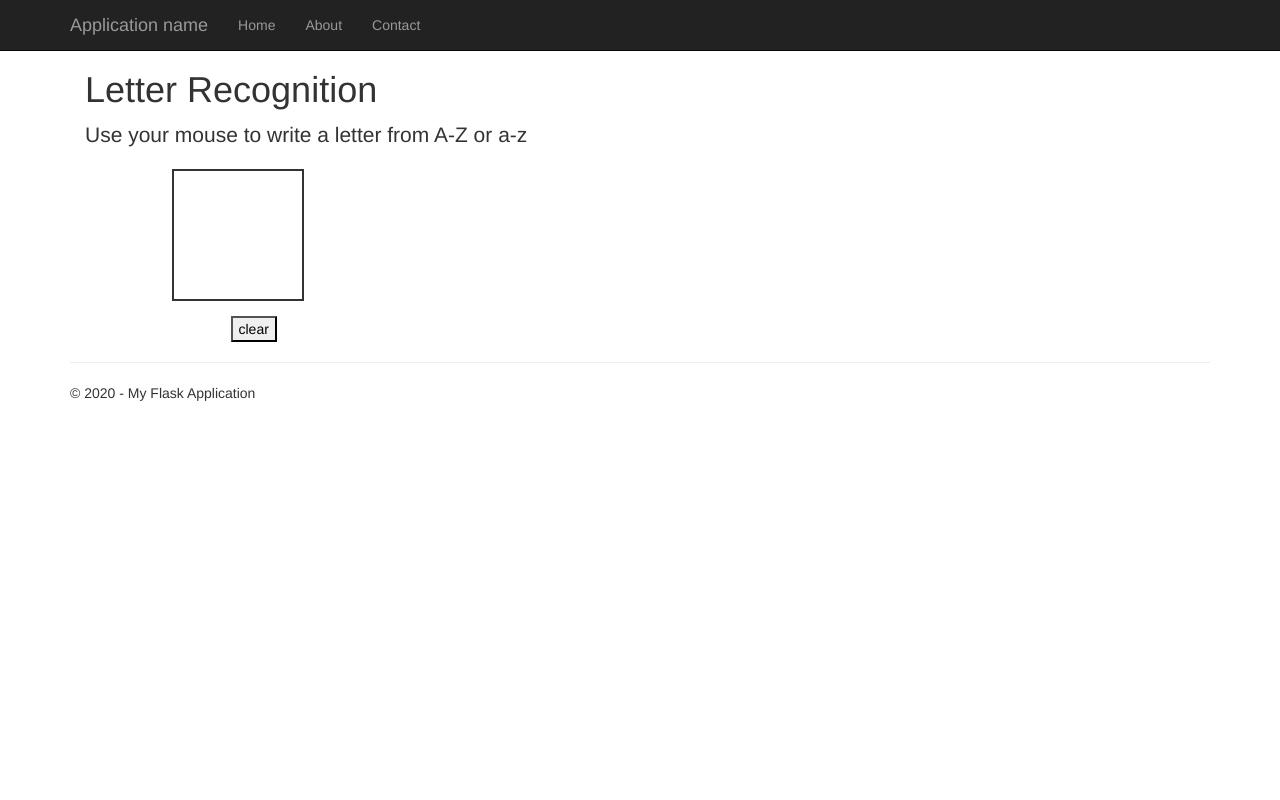
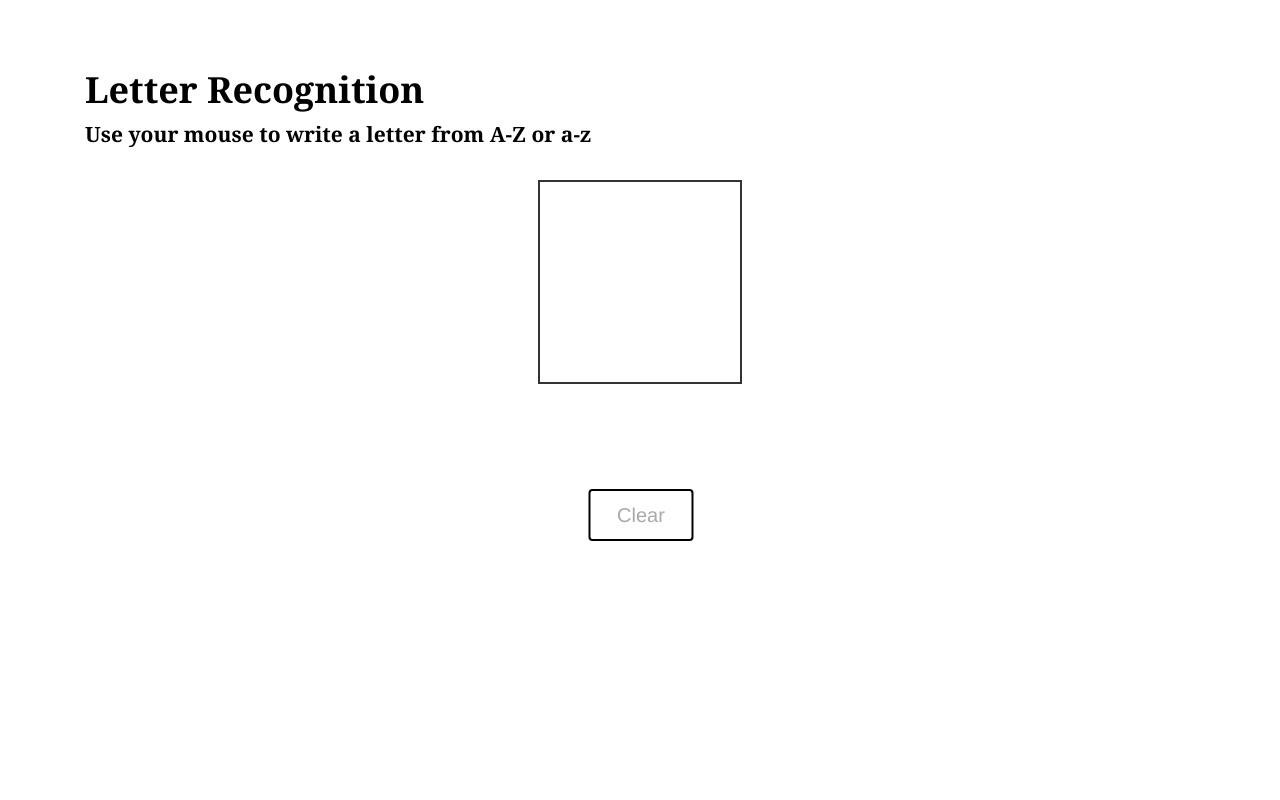
Before and after one commit to Sujinthan/Letter-Recognition, a Flask app: page / in a window 1280 px wide. Run offline with Flask 2, Linux system fonts and the light colour scheme; a map, chart or similar area stays blank; some libraries are stand-ins or nearby versions.

Commit message:
Make it responsive website

```diff
--- a/Letter_Recognition/static/content/site.css
+++ b/Letter_Recognition/static/content/site.css
@@ -1,12 +1,21 @@
+html{
+    width:100%;
+    height:100%;
+}
 body {
     padding-top: 50px;
     padding-bottom: 20px;
+    width:100%;
+    height:100%;
+    margin:0;
 }
 
 /* Set padding to keep content from hitting the edges */
 .body-content {
     padding-left: 15px;
     padding-right: 15px;
+    width: 100%;
+    height: 100%;
 }
 
 /* Set width on the form input elements since they're 100% wide by default */
@@ -40,3 +49,76 @@ input[type="checkbox"].input-validation-error {
 .validation-summary-valid {
     display: none;
 }
+.mainHeader {
+    font-family: 'Georgia', serif;
+    font-weight: 800;
+    color: #000;
+}
+.subHeader {
+    font-family: 'Georgia', serif;
+    font-weight: 600;
+    color: #000;
+}
+.mainRow {
+/*
+    border:2px solid red;*/
+    margin:1%;
+}
+.canvusHolder {
+    position: relative;
+
+
+
+/*    border: 2px solid blue;*/
+}
+#can {
+    position: relative;
+    z-index: 1;
+    left: 50%;
+    transform: translate(-50%, 0%);
+    margin-bottom:5%;
+}
+
+.resultButton {
+    float: left;
+
+    position: relative;
+    left: 50%;
+    transform: translate(-50%, 0%);
+    /*    border:1px solid green;*/
+}
+
+.clearbutton {
+    position: relative;
+}
+.buttonDiv {
+    position: relative;
+    bottom: 0;
+    left: 50%;
+    transform: translate(-50%, 0%);
+}
+#result {
+    font-size: 20px;
+    font-weight: 400;
+
+}
+.btn-dark {
+  background-color: white;
+  border: 2px solid black;
+  color: darkgrey;
+  padding: 10px 27px;
+  text-align: center;
+  text-decoration: none;
+  display: inline-block;
+  font-size: 20px;
+  font-weight:400;
+  margin: 2px 1px;
+  cursor: pointer;
+}
+
+footer {
+    position: absolute;
+    bottom: 0;
+    width: 100%;
+    height: 60px;
+}
--- a/Letter_Recognition/templates/index.html
+++ b/Letter_Recognition/templates/index.html
@@ -2,47 +2,6 @@
 
 {% block content %}
 <script>
-
-    function findxy(res, e) {
-        if (res == 'down') {
-            prevX = currX;
-            prevY = currY;
-            currX = e.clientX - canvas.offsetLeft;
-            currY = e.clientY - canvas.offsetTop;
-
-            flag = true;
-            dot_flag = true;
-            if (dot_flag) {
-                ctx.beginPath();
-                ctx.fillStyle = x;
-                ctx.fillRect(currX, currY, 0, 0);
-                ctx.closePath();
-                dot_flag = false;
-            }
-        }
-        if (res == 'up' || res == "out") {
-            flag = false;
-        }
-        if (res == 'move') {
-            if (flag) {
-                prevX = currX;
-                prevY = currY;
-                currX = e.clientX - canvas.offsetLeft;
-                currY = e.clientY - canvas.offsetTop;
-                draw();
-            }
-        }
-    }
-    var canvas, ctx, flag = false,
-        prevX = 0,
-        currX = 0,
-        prevY = 0,
-        currY = 0,
-        dot_flag = false;
-
-    var x = "black",
-        y = 2;
-
     function init() {
         canvas = document.getElementById('can');
         ctx = canvas.getContext("2d");
@@ -50,34 +9,41 @@
         h = canvas.height;
         ctx.fillStyle = "white";
         ctx.fillRect(0, 0, w, h);
-        canvas.addEventListener("mousemove", function (e) {
-            findxy('move', e)
-        }, false);
-        canvas.addEventListener("mousedown", function (e) {
-            findxy('down', e)
-        }, false);
-        canvas.addEventListener("mouseup", function (e) {
-            findxy('up', e)
-        }, false);
-        canvas.addEventListener("mouseout", function (e) {
-            findxy('out', e)
-        }, false);
+        $('#can').mousedown(function (e) {
+            mousePressed = true;
+            Draw(e.pageX - $(this).offset().left, e.pageY - $(this).offset().top, false);
+        });
+
+        $('#can').mousemove(function (e) {
+            if (mousePressed) {
+                Draw(e.pageX - $(this).offset().left, e.pageY - $(this).offset().top, true);
+            }
+        });
+
+        $('#can').mouseup(function (e) {
+            mousePressed = false;
+        });
+        $('#can').mouseleave(function (e) {
+            mousePressed = false;
+        });
     }
 
-    function draw() {
+    function Draw(x, y, isDown) {
+        if (isDown) {
             canvas = document.getElementById('can');
             ctx = canvas.getContext("2d");
             ctx.beginPath();
-        ctx.lineCap = 'round';
-        ctx.moveTo(prevX, prevY);
-        ctx.lineTo(currX, currY);
-        ctx.strokeStyle = x;
+
+            ctx.lineCap = "round";
+            ctx.moveTo(lastX, lastY);
+            ctx.lineTo(x, y);
+            ctx.strokeStyle = "black";
             ctx.lineWidth = 5;
-
             ctx.stroke();
             ctx.closePath();
         }
-
+        lastX = x; lastY = y;
+    }
     function erase() {
 
 
@@ -95,30 +61,54 @@
 <div class="cursor" id="cursor"></div>
 <div class="container">
 
-    <h1 class="display">Letter Recognition</h1>
-    <p class="lead">Use your mouse to write a letter from A-Z or a-z</p>
+    <h1 class="display mainHeader">Letter Recognition</h1>
+    <p class="lead subHeader">Use your mouse to write a letter from A-Z or a-z</p>
 </div>
 
-<div class="row">
-    <div class="row"></div>
-    <canvas id="can" width="128" height="128" style="
-        position: relative;
-        top: 10%;
-        left: 10%;
+<div class="row mainRow">
+    <div class="row canvusHolder">
+        <canvas id="can" width="200" height="200" style="
         border: 2px solid;" onmouseup="sendData()">
         </canvas>
+    </div>
+    <img id="canvasimg" style="position:absolute;top:10%;left:52%; display:none;">
+    <div class="col resultButton">
+        <div id="loadingImage" style="    position: relative;
+    width:111px;
+    height:14px;
+    background: rgba( 255, 255, 255, .8 ) url('../static/loading.gif') 50% 50% no-repeat;"></div>
+        <p id="result" style="display:none;"></p>
 
-    <img id="canvasimg" style="position:absolute;top:10%;left:52%;" style="display:none;">
-    <p id="result"></p>
-    <input type="button" value="clear" id="clr" size="23" onclick="init()" style="position:relative;top:55%;left:15%;">
+    </div>
+    <br />
+    <br />
+    <div class="row clearbutton">
+        <div class="col buttonDiv" >
+            <button type="button" style="        position: relative;
+        bottom: 0;
+        left: 50%;
+        transform: translate(-50%, 0%);
+" class="btn btn-dark"  onclick="init()">Clear</button>
+            <!--<input class="btn btn-outline-dark" type="button" value="clear" id="clr" size="23" onclick="init()" style="position:relative;bottom:0;left:15%;">-->
+        </div>
+
+    </div>
+
 </div>
 <script>
-    document.addEventListener('DOMContentLoaded', init());
+    document.addEventListener('DOMContentLoaded', function () {
+
+        $('#loadingImage').hide();
+        init()
+    });
 
     function sendData() {
+        $('#result').hide();
+        $('#loadingImage').show()
         var scratchCanvas = document.getElementById('can');
         var context = scratchCanvas.getContext('2d');
         var dataURL = scratchCanvas.toDataURL("image/png");
+
         $.ajax({
             type: "POST",
             url: "/imgToText",
@@ -127,6 +117,8 @@
             }
         }).done(function (data) {
             document.getElementById("result").innerHTML = "This is letter: " + data
+            $('#loadingImage').hide();
+            $('#result').show();
         });
     }
 </script>
--- a/Letter_Recognition/templates/layout.html
+++ b/Letter_Recognition/templates/layout.html
@@ -6,11 +6,13 @@
     <title>{{ title }} - My Flask Application</title>
     <link rel="stylesheet" type="text/css" href="/static/content/bootstrap.min.css" />
     <link rel="stylesheet" type="text/css" href="/static/content/site.css" />
+    <link rel="stylesheet" type="text/css" href="/static/content/crusor.css" />
     <script src="/static/scripts/modernizr-2.6.2.js"></script>
+    <script src="/static/scripts/jquery-1.10.2.js"></script>
 </head>
 
 <body>
-    <div class="navbar navbar-inverse navbar-fixed-top">
+    <!--<div class="navbar navbar-inverse navbar-fixed-top">
         <div class="container">
             <div class="navbar-header">
                 <button type="button" class="navbar-toggle" data-toggle="collapse" data-target=".navbar-collapse">
@@ -28,14 +30,10 @@
                 </ul>
             </div>
         </div>
-    </div>
+    </div>-->
 
-    <div class="container body-content">
+    <div class="container body-content " style="">
         {% block content %}{% endblock %}
-        <hr />
-        <footer>
-            <p>&copy; {{ year }} - My Flask Application</p>
-        </footer>
     </div>
 
     <script src="/static/scripts/jquery-1.10.2.js"></script>
```
Also changed, not shown: Letter_Recognition/static/loading.gif (added). Lines whose indentation alone changed are shown as unchanged.
